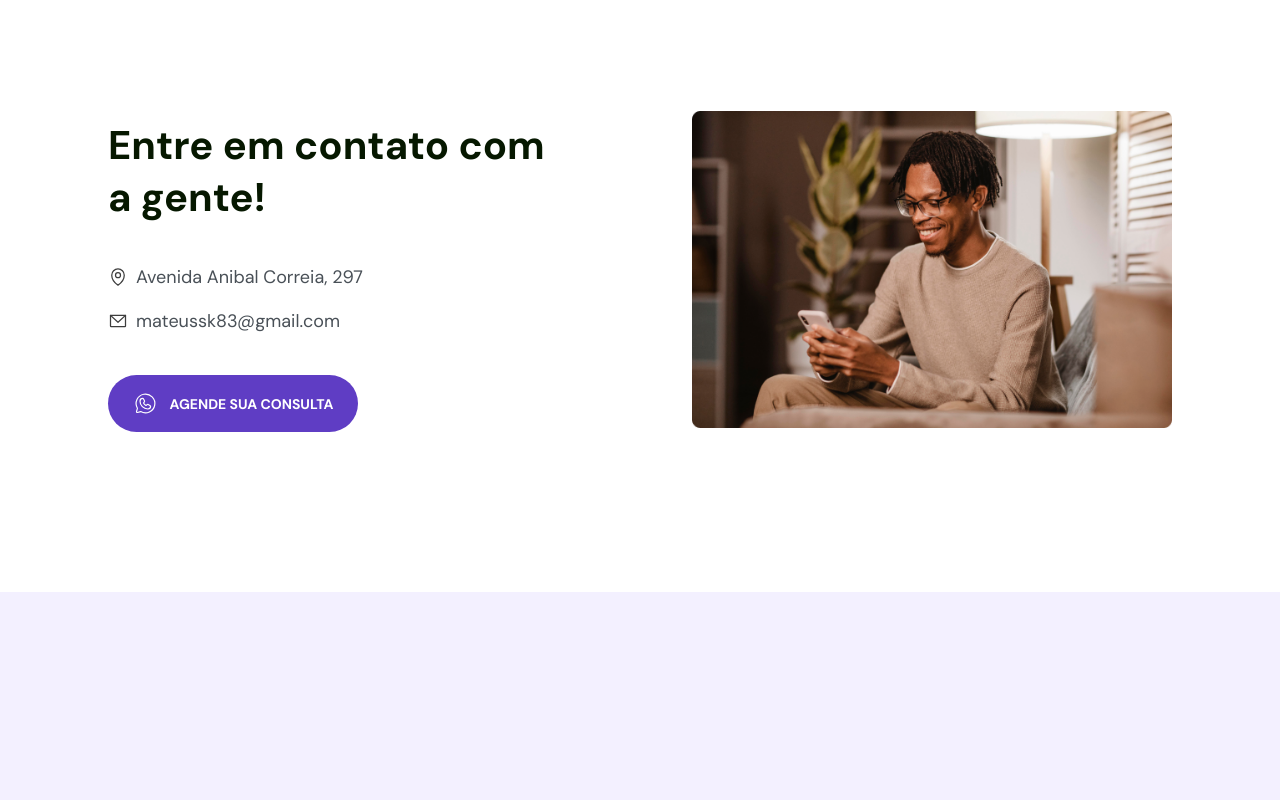
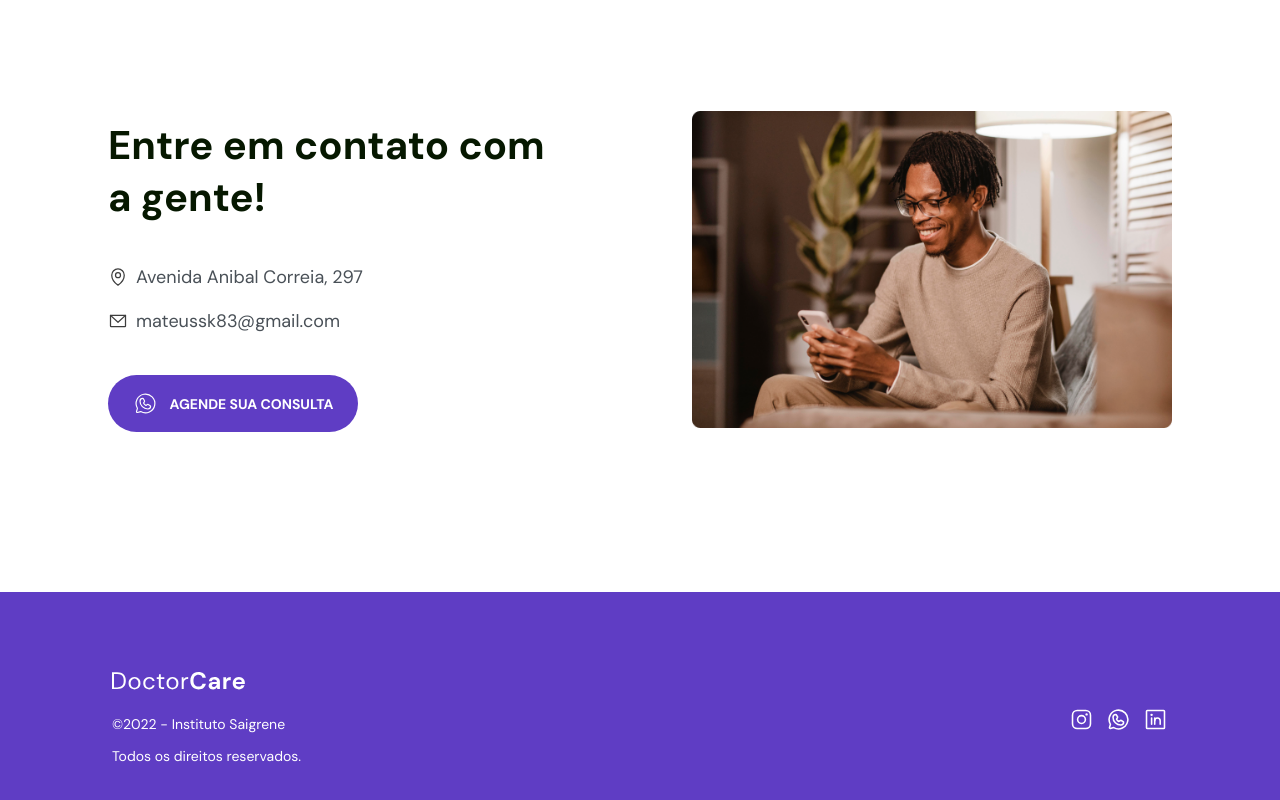
Before and after one commit to mateussk83/WebSite-Saigrene, a React (Vite) app: page / in a window 1280 px wide. Shown: the part 3339-4139 px from the top of the page. Before the commit the page ends 3931 px from the top, so only its background shows below. Built offline with nearby package versions, Linux system fonts and the light colour scheme.

Commit message:
finished html and css from footer

```diff
--- /dev/null
+++ b/src/components/Footer.tsx
@@ -0,0 +1,21 @@
+import { InstagramLogo, LinkedinLogo, WhatsappLogo } from "phosphor-react";
+import { Logo } from "./Logo";
+
+export function Footer() {
+  return (
+    <div className="bg-blue-700 flex  justify-between items-center">
+
+      <div className="my-20 ml-28 border-none">
+        <Logo />
+        <span className="flex items-center text-sm mt-6">©2022 - Instituto Saigrene</span>
+        <span className="flex items-center text-sm mt-3"> Todos os direitos reservados.
+        </span>
+      </div>
+      <div className="flex items-center mr-28 gap-3">
+        <a href=""><InstagramLogo size={25} color="#fff" /></a>
+        <a href=""><WhatsappLogo size={25} color="#fff" /></a>
+        <a href=""><LinkedinLogo size={25} color="#fff" /></a>
+      </div>
+    </div>
+  )
+}
--- a/src/pages/Event.tsx
+++ b/src/pages/Event.tsx
@@ -2,6 +2,7 @@ import { About } from "../components/About";
 import { Banner } from "../components/Banner";
 import { Contact } from "../components/Contact";
 import { Depoiments } from "../components/Depoiments";
+import { Footer } from "../components/Footer";
 import { Home } from "../components/Home";
 import { Navigation } from "../components/Navigation";
 import { Services } from "../components/Services";
@@ -17,6 +18,7 @@ export function Event () {
         <Banner />
         <About />
         <Contact />
+        <Footer />
         </div>
   )
 }
```
